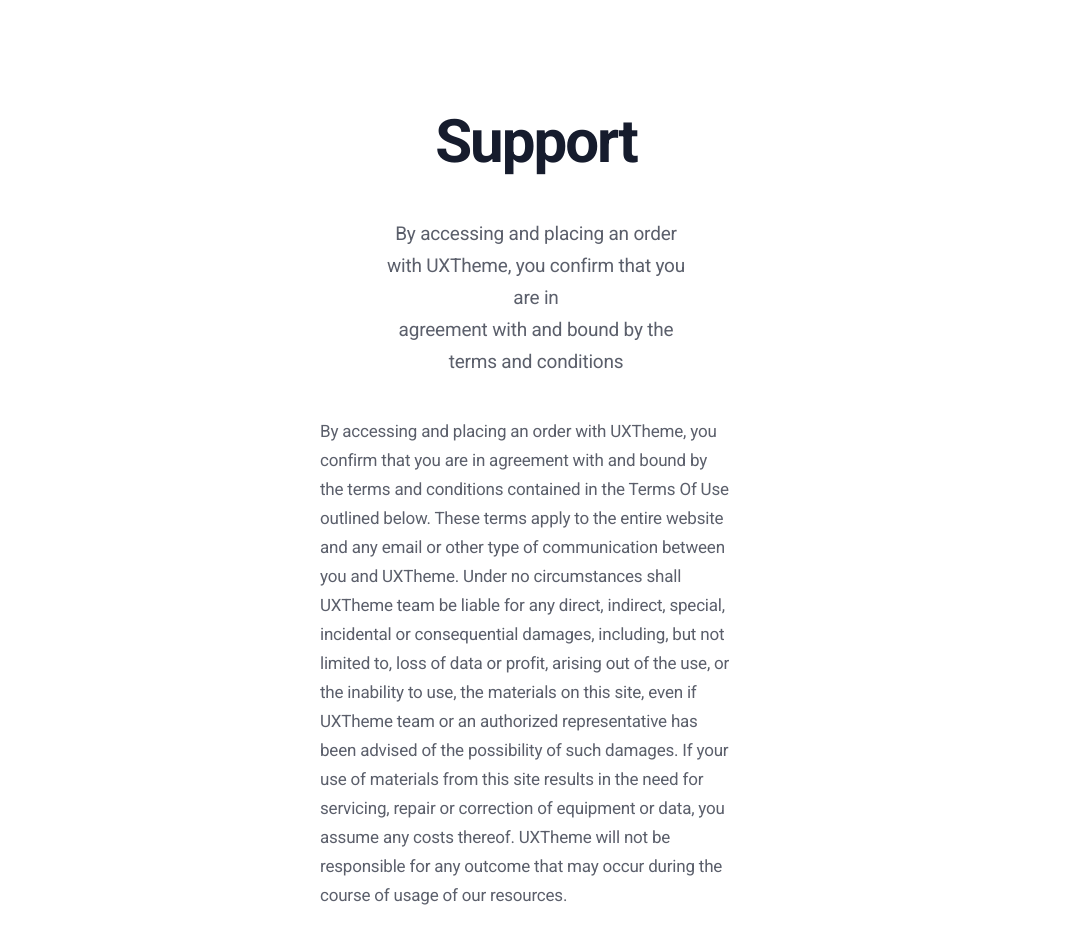
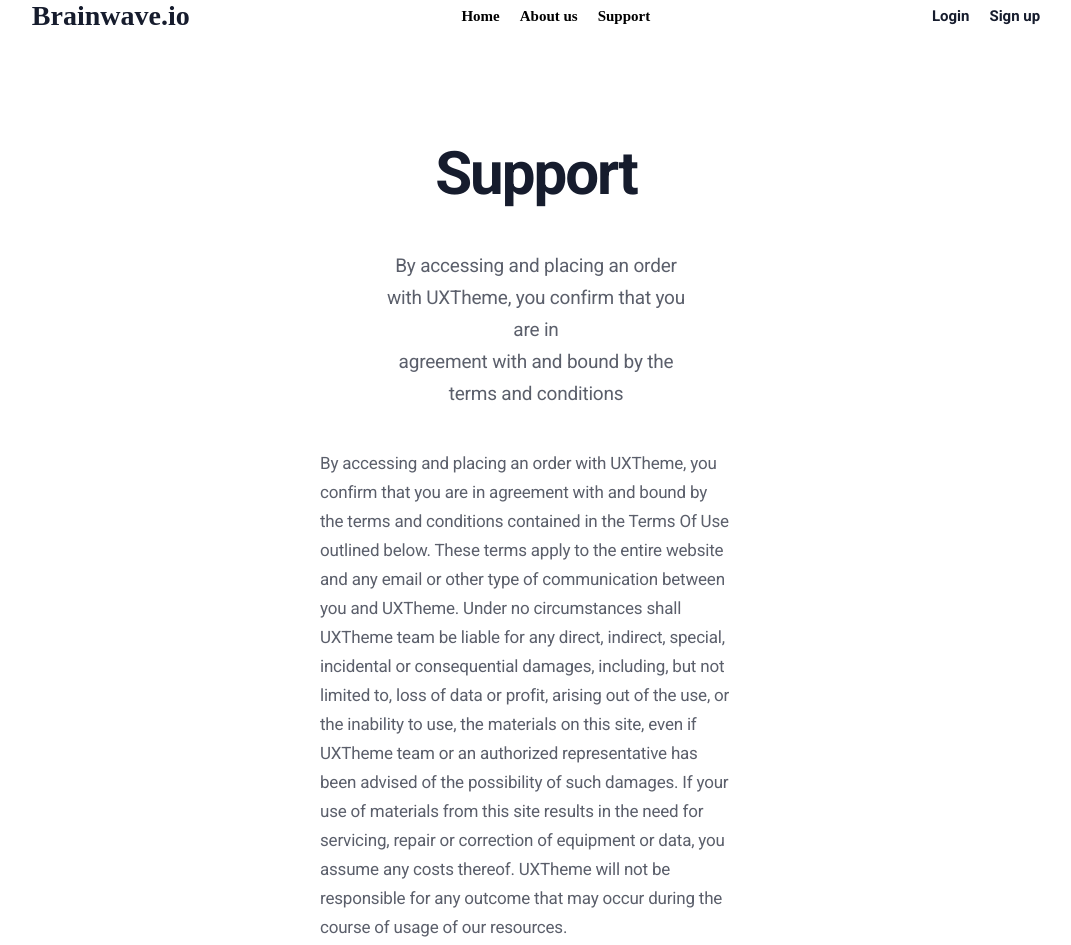
Before and after one commit to CavadJava/stage-1-final-project, a plain HTML site: page pages/support.html in a window 1280 px wide. Shown: the top 945 px of the page, without its empty margins (104-1175 px from the left). Drawn offline with Linux system fonts and the light colour scheme.

Commit message:
added header content

```diff
--- a/pages/support.html
+++ b/pages/support.html
@@ -5,6 +5,7 @@
     <meta charset="UTF-8">
     <meta name="viewport" content="width=device-width, initial-scale=1.0">
     <title>Support</title>
+    <link rel="stylesheet" href="../assets/css/pages/header.css">
     <link rel="stylesheet" href="../assets/css/pages/support.css">
 
     <link href="https://fonts.googleapis.com/css2?family=Roboto:ital,wght@0,100..900;1,100..900&display=swap"
@@ -12,11 +13,32 @@
 
     <link href="https://fonts.googleapis.com/icon?family=Material+Icons" rel="stylesheet">
 </head>
-<!-- HEADER START  -->
-
-<!-- HEADER END  -->
 
 <body>
+
+    <!-- HEADER START -->
+    <header>
+        <section class="hdr-container">
+            <div class="hdr">
+                <div class="hdr-content">
+                    <span>Brainwave.io</span>
+                </div>
+                <nav class="hdr-navigation">
+                    <ul class="nav-items">
+                        <li class="nav-item"><a href="../index.html">Home</a></li>
+                        <li class="nav-item"><a href="../pages/about.html">About us</a></li>
+                        <li class="nav-item"><a href="../pages/support.html">Support</a></li>
+                    </ul>
+                </nav>
+                <div class="hdr-login-signup">
+                    <a class="login-link"><a href="../pages/login.html">Login</a></a>
+                    <a class="signup-link"><a href="../pages/signup.html">Sign up</a></a>
+                </div>
+            </div>
+        </section>
+    </header>
+    <!-- HEADER END -->
+
     <main>
         <!-- SUPPORT SECTION START  -->
         <section class="support">
```
